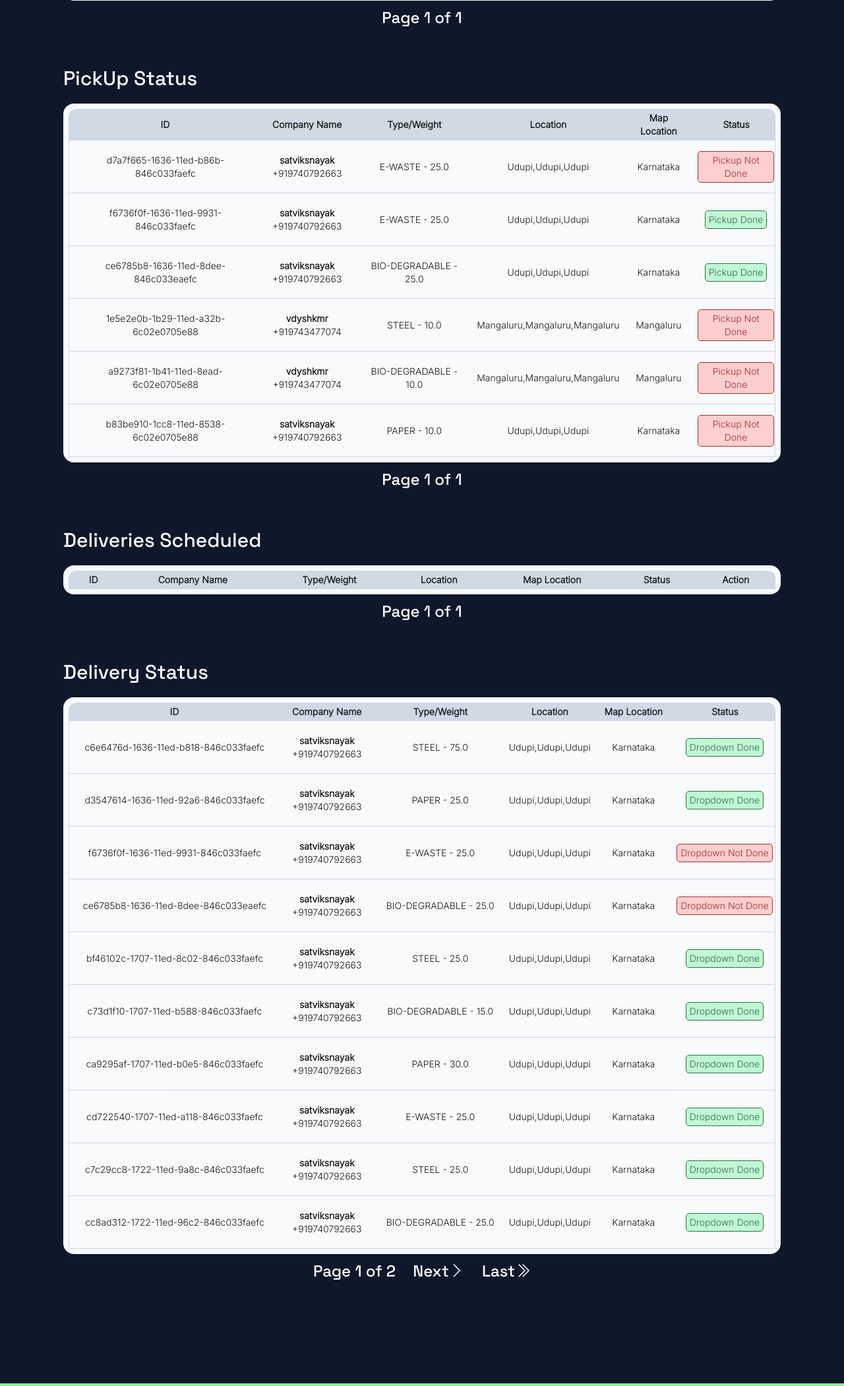
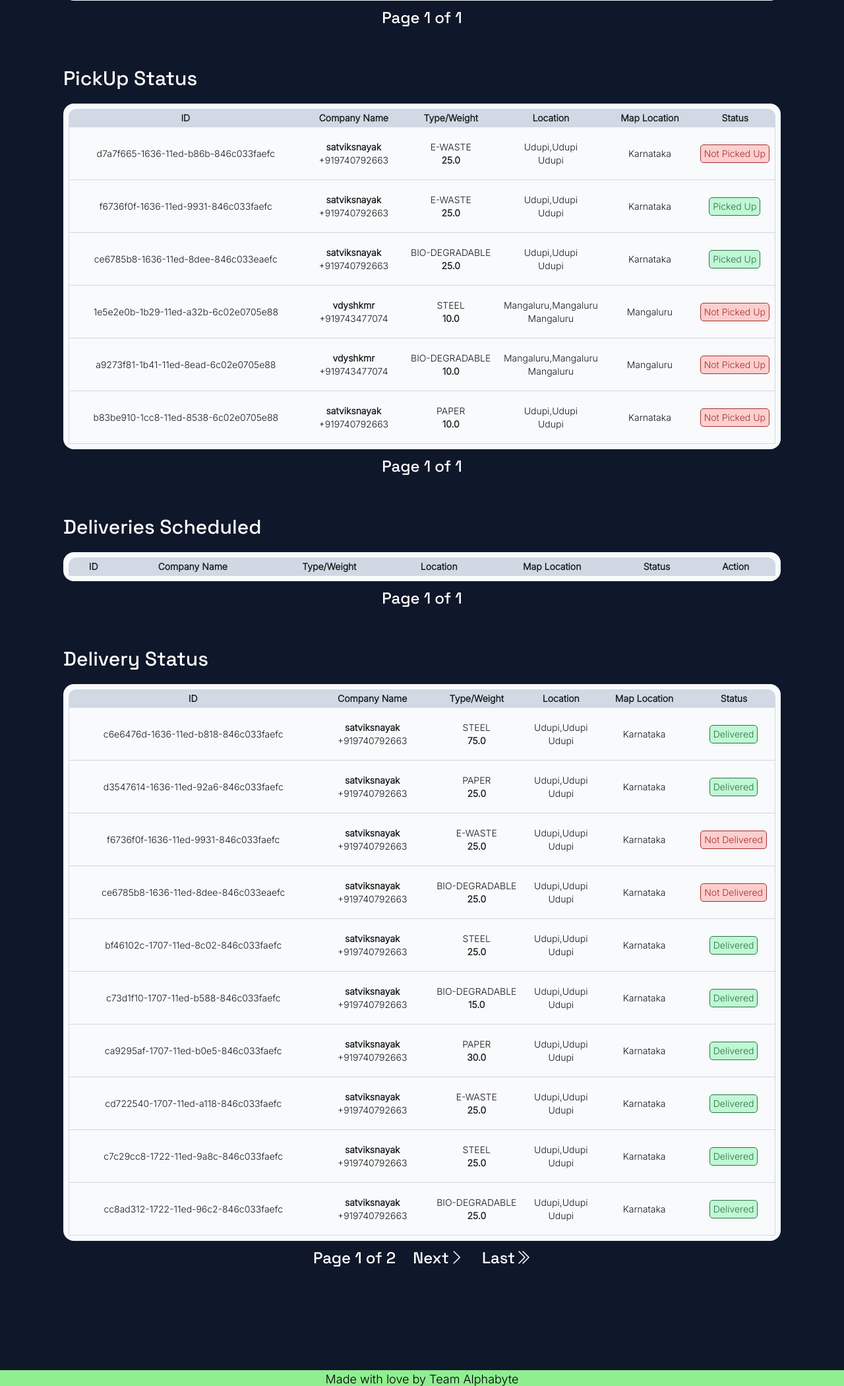
Before and after one commit to World-Konkani-Centre/SCL-2022-AlphaByte, a Django app: page /report/ in a window 1280 px wide. Shown: the part 387-2488 px from the top of the page at 66% size. Run offline with Django 4.2, Linux system fonts and the light colour scheme; a user stored in the database is signed in; data comes from the database, SQL or seed files in the repository; lists and menus that the app fills with data are empty; some libraries are stand-ins or nearby versions; some web fonts are replaced.

Commit message:
UI Table Fixes

```diff
--- a/App/templates/App/tables/employee.html
+++ b/App/templates/App/tables/employee.html
@@ -35,18 +35,18 @@
                     {% for waste in Pwastes_today %}
                     <tr>
                         <td class="place-content-center px-4 py-1 border-b border-slate-300 border-l flex items-center h-20 w-min md:w-full">{{waste.id}}</td>
-                        <td class="text-center px-4 py-1 border-b border-slate-300 h-20 w-max"><span class="font-bold">{{waste.company.profile.name}}</span><br>{{waste.company.profile.phone}}</td>
-                        <td class="text-center px-4 py-1 border-b border-slate-300 h-20 w-max">{{waste.type}} - {{waste.weight}}</td>
-                        <td class="text-center py-1 border-b border-slate-300 h-20 w-max">{{waste.company.profile.location}},{{waste.company.profile.street}},{{waste.company.profile.city}}</td>
+                        <td class="border-b border-slate-300 h-20 w-max"><span class="font-bold">{{waste.company.profile.name}}</span><br>{{waste.company.profile.phone}}</td>
+                        <td class="border-b border-slate-300 h-20 w-max">{{waste.type}}<br><span class="font-bold">{{waste.weight}}</span></td>
+                        <td class="border-b border-slate-300 h-20 w-max">{{waste.company.profile.location}},{{waste.company.profile.street}}<br>{{waste.company.profile.city}}</td>
                         <td class="border-b border-slate-300 h-20 w-max">{{waste.company.profile.state}}</td>
-                        <td class="border-b border-slate-300 border-r"><label for="id_pickup_done">
+                        <td class="border-b border-slate-300 h-20 w-max border-r"><label for="id_pickup_done">
                             {% if waste.pickup_done %}
-                            <button type="button" class="switch px-[5px] py-[3px] my-[3px] rounded-[5px] bg-green-200 text-green-800 border-[1px] border-green-800">Pickup Done</button>
+                            <button type="button" class="switch px-[5px] py-[3px] my-[3px] rounded-[5px] bg-green-200 text-green-800 border-[1px] border-green-800 w-max">Picked Up</button>
                             {% else %}
-                            <button type="button" class="switch px-[5px] py-[3px] my-[3px] rounded-[5px] bg-red-200 text-red-800 border-[1px] border-red-800">Pickup Not Done</button>
+                            <button type="button" class="switch px-[5px] py-[3px] my-[3px] rounded-[5px] bg-red-200 text-red-800 border-[1px] border-red-800 w-max">Not Picked Up</button>
                             {% endif %}
                         </label></td>
-                        <td class="border-b border-slate-300 border-r">
+                        <td class="border-b border-slate-300 h-20 w-max border-r">
                             <form action="" method="POST">
                                 {% csrf_token %}
                                 <input type="text" name="id" id="id_id" value="{{waste.id}}" hidden>
@@ -90,15 +90,15 @@
                     {% for waste in Pwastes %}
                     <tr>
                         <td class="place-content-center px-4 py-1 border-b border-slate-300 border-l flex items-center h-20 w-min md:w-full">{{waste.id}}</td>
-                        <td class="text-center px-4 py-1 border-b border-slate-300 h-20 w-max"><span class="font-bold">{{waste.company.profile.name}}</span><br>{{waste.company.profile.phone}}</td>
-                        <td class="text-center px-4 py-1 border-b border-slate-300 h-20 w-max">{{waste.type}} - {{waste.weight}}</td>
-                        <td class="text-center py-1 border-b border-slate-300 h-20 w-max">{{waste.company.profile.location}},{{waste.company.profile.street}},{{waste.company.profile.city}}</td>
+                        <td class="border-b border-slate-300 h-20 w-max"><span class="font-bold">{{waste.company.profile.name}}</span><br>{{waste.company.profile.phone}}</td>
+                        <td class="border-b border-slate-300 h-20 w-max">{{waste.type}}<br><span class="font-bold">{{waste.weight}}</span></td>
+                        <td class="border-b border-slate-300 h-20 w-max">{{waste.company.profile.location}},{{waste.company.profile.street}}<br>{{waste.company.profile.city}}</td>
                         <td class="border-b border-slate-300 h-20 w-max">{{waste.company.profile.state}}</td>
-                        <td class="border-b border-slate-300 border-r">
+                        <td class="border-b border-slate-300 h-20 w-max border-r">
                             {% if waste.pickup_done %}
-                            <button type="button" class="px-[5px] py-[3px] my-[3px] rounded-[5px] bg-green-200 text-green-800 border-[1px] border-green-800">Pickup Done</button>
+                            <button type="button" class="px-[5px] py-[3px] my-[3px] rounded-[5px] bg-green-200 text-green-800 border-[1px] border-green-800 w-max">Picked Up</button>
                             {% else %}
-                            <button type="button" class="px-[5px] py-[3px] my-[3px] rounded-[5px] bg-red-200 text-red-800 border-[1px] border-red-800">Pickup Not Done</button>
+                            <button type="button" class="px-[5px] py-[3px] my-[3px] rounded-[5px] bg-red-200 text-red-800 border-[1px] border-red-800 w-max">Not Picked Up</button>
                             {% endif %}
                         </td>
                     </tr>
@@ -136,18 +136,18 @@
                     {% for waste in Dwastes_today %}
                     <tr>
                         <td class="place-content-center px-4 py-1 border-b border-slate-300 border-l flex items-center h-20 w-min md:w-full">{{waste.id}}</td>
-                        <td class="text-center px-4 py-1 border-b border-slate-300 h-20 w-max"><span class="font-bold">{{waste.recycler.profile.name}}</span><br>{{waste.recycler.profile.phone}}</td>
-                        <td class="text-center px-4 py-1 border-b border-slate-300 h-20 w-max">{{waste.type}} - {{waste.weight}}</td>
-                        <td class="text-center py-1 border-b border-slate-300 h-20 w-max">{{waste.recycler.profile.location}},{{waste.recycler.profile.street}},{{waste.recycler.profile.city}}</td>
-                        <td class="border-b border-slate-300">{{waste.recycler.profile.state}}</td>
-                        <td class="border-b border-slate-300"><label for="id_pickup_done">
+                        <td class="border-b border-slate-300 h-20 w-max"><span class="font-bold">{{waste.recycler.profile.name}}</span><br>{{waste.recycler.profile.phone}}</td>
+                        <td class="border-b border-slate-300 h-20 w-max">{{waste.type}}<br><span class="font-bold">{{waste.weight}}</span></td>
+                        <td class="border-b border-slate-300 h-20 w-max">{{waste.recycler.profile.location}},{{waste.recycler.profile.street}}<br>{{waste.recycler.profile.city}}</td>
+                        <td class="border-b border-slate-300 h-20 w-max">{{waste.recycler.profile.state}}</td>
+                        <td class="border-b border-slate-300 h-20 w-max"><label for="id_pickup_done">
                             {% if waste.dropdown_done %}
-                            <button type="button" class="switch px-[5px] py-[3px] my-[3px] rounded-[5px] bg-green-200 text-green-800 border-[1px] border-green-800">Dropdown Done</button>
+                            <button type="button" class="switch px-[5px] py-[3px] my-[3px] rounded-[5px] bg-green-200 text-green-800 border-[1px] border-green-800 w-max">Delivered</button>
                             {% else %}
-                            <button type="button" class="switch px-[5px] py-[3px] my-[3px] rounded-[5px] bg-red-200 text-red-800 border-[1px] border-red-800">Dropdown Not Done</button>
+                            <button type="button" class="switch px-[5px] py-[3px] my-[3px] rounded-[5px] bg-red-200 text-red-800 border-[1px] border-red-800 w-max">Not Delivered</button>
                             {% endif %}
                         </label></td>
-                        <td class="border-b border-slate-300 border-r">
+                        <td class="border-b border-slate-300 h-20 border-r">
                             <form action="" method="POST">
                                 {% csrf_token %}
                                 <input type="text" name="id" id="id_id" value="{{waste.id}}" hidden>
@@ -190,15 +190,15 @@
                     {% for waste in Dwastes %}
                     <tr>
                         <td class="place-content-center px-4 py-1 border-b border-slate-300 border-l flex items-center h-20 w-min md:w-full">{{waste.id}}</td>
-                        <td class="text-center px-4 py-1 border-b border-slate-300 h-20 w-max"><span class="font-bold">{{waste.recycler.profile.name}}</span><br>{{waste.recycler.profile.phone}}</td>
-                        <td class="text-center px-4 py-1 border-b border-slate-300 h-20 w-max">{{waste.type}} - {{waste.weight}}</td>
-                        <td class="text-center py-1 border-b border-slate-300 h-20 w-max">{{waste.recycler.profile.location}},{{waste.recycler.profile.street}},{{waste.recycler.profile.city}}</td>
+                        <td class="border-b border-slate-300 h-20 w-max"><span class="font-bold">{{waste.recycler.profile.name}}</span><br>{{waste.recycler.profile.phone}}</td>
+                        <td class="border-b border-slate-300 h-20 w-max">{{waste.type}}<br><span class="font-bold">{{waste.weight}}</span></td>
+                        <td class="border-b border-slate-300 h-20 w-max">{{waste.recycler.profile.location}},{{waste.recycler.profile.street}}<br>{{waste.recycler.profile.city}}</td>
                         <td class="border-b border-slate-300 h-20 w-max">{{waste.recycler.profile.state}}</td>
-                        <td class="border-b border-slate-300 border-r">
+                        <td class="border-b border-slate-300 h-20 w-max border-r">
                             {% if waste.dropdown_done %}
-                            <button type="button" class="px-[5px] py-[3px] my-[3px] rounded-[5px] bg-green-200 text-green-800 border-[1px] border-green-800">Dropdown Done</button>
+                            <button type="button" class="px-[5px] py-[3px] my-[3px] rounded-[5px] bg-green-200 text-green-800 border-[1px] border-green-800 w-max">Delivered</button>
                             {% else %}
-                            <button type="button" class="px-[5px] py-[3px] my-[3px] rounded-[5px] bg-red-200 text-red-800 border-[1px] border-red-800">Dropdown Not Done</button>
+                            <button type="button" class="px-[5px] py-[3px] my-[3px] rounded-[5px] bg-red-200 text-red-800 border-[1px] border-red-800 w-max">Not Delivered</button>
                             {% endif %}
                         </td>
                     </tr>
```
Also changed, not shown: App/templates/App/tables/manager.html (+20 -20 lines), App/templates/App/tables/recyclecomp.html (+6 -6 lines), App/templates/App/tables/wasteprod.html (+4 -4 lines).
